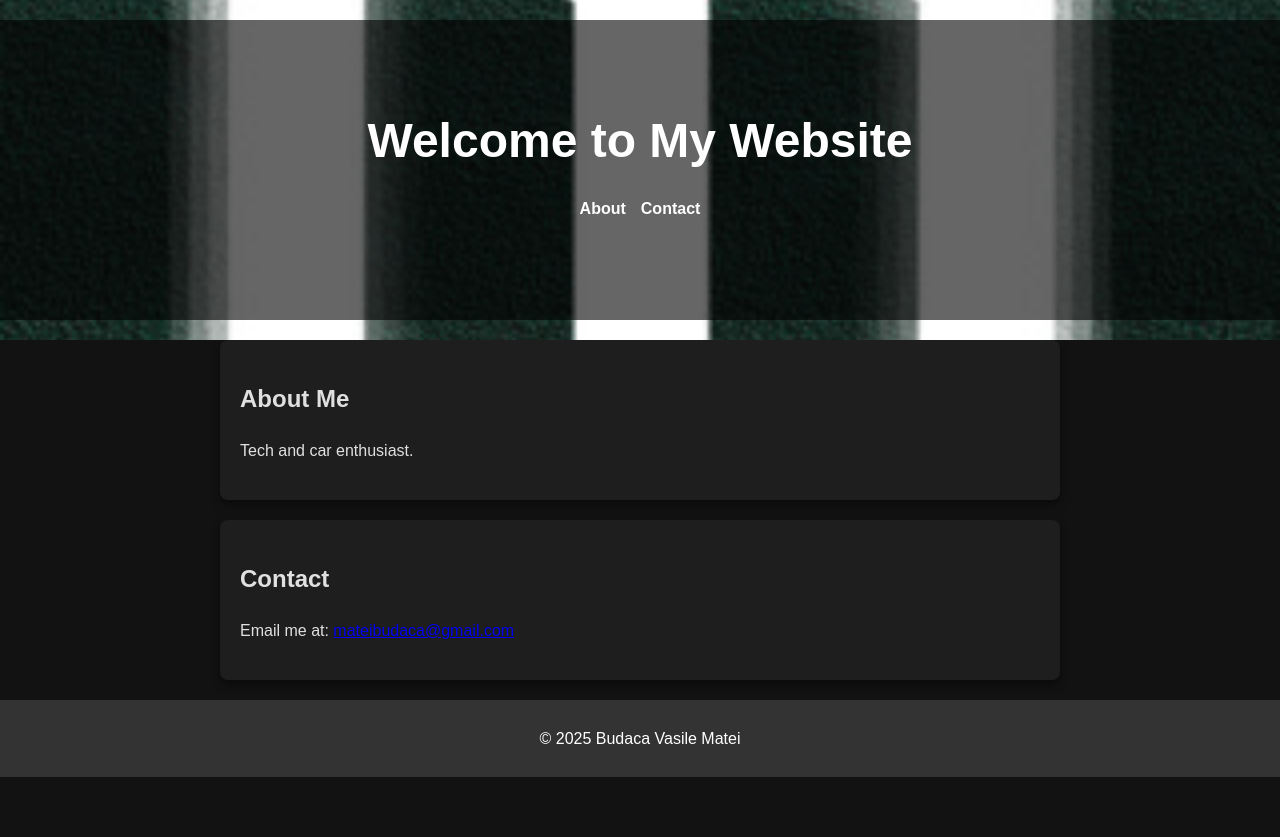
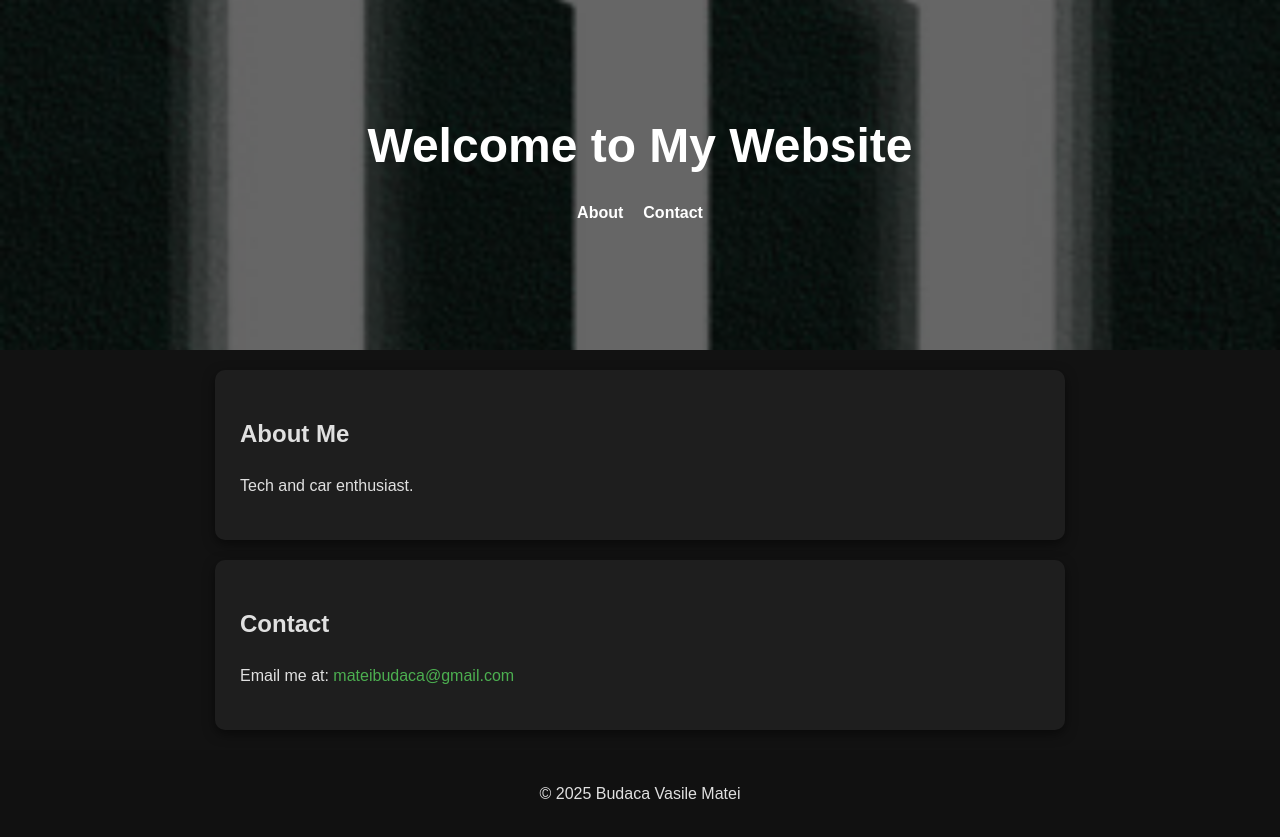
Before and after one commit to verdrinken/verdrinken.github.io, a plain HTML site: page index.html in a window 1280 px wide. Before the commit the page ends 800 px from the top, so only its background shows below. Drawn offline with Linux system fonts and the light colour scheme.

Commit message:
Update style.css

```diff
--- a/style.css
+++ b/style.css
@@ -1,4 +1,4 @@
-/* style.css */
+/* === General Body === */
 body {
   font-family: Arial, sans-serif;
   line-height: 1.6;
@@ -8,58 +8,18 @@ body {
   color: #e0e0e0; /* Light text */
 }
 
-
-header {
-  background-color: #4CAF50;
-  color: white;
-  padding: 20px 0;
-  text-align: center;
-}
-
-nav ul {
-  list-style: none;
-  padding: 0;
-  display: flex;
-  justify-content: center;
-  gap: 15px;
-}
-
-nav a {
-  color: white;
-  text-decoration: none;
-  font-weight: bold;
-}
-
-section {
-  padding: 20px;
-  max-width: 800px;
-  margin: auto;
-  background-color: #1e1e1e; /* Dark background */
-  margin-bottom: 20px;
-  border-radius: 8px;
-  color: #e0e0e0; /* Light text inside sections */
-  box-shadow: 0 4px 10px rgba(0, 0, 0, 0.5); /* Optional subtle shadow */
-}
-
-
-footer {
-  text-align: center;
-  padding: 10px;
-  background-color: #333;
-  color: white;
-}
-
-.hero {
-  background-image: url('images/BUG mafia.jpg'); /* Your image */
+/* === Hero Header === */
+header.hero {
+  background-image: url('images/BUG mafia.jpg'); /* Your image path */
   background-size: cover;
   background-position: center;
-  height: 300px; /* Adjust as needed */
+  height: 350px; /* Slightly taller */
   position: relative;
   color: white;
 }
 
-.hero .overlay {
-  background-color: rgba(0, 0, 0, 0.6); /* Black overlay with 60% opacity */
+header.hero .overlay {
+  background-color: rgba(0, 0, 0, 0.6); /* Dark overlay */
   height: 100%;
   display: flex;
   flex-direction: column;
@@ -69,21 +29,56 @@ footer {
   padding: 0 20px;
 }
 
-.hero h1 {
+header.hero h1 {
   font-size: 3rem;
   margin: 0;
 }
 
-.hero nav ul {
+header.hero nav ul {
   list-style: none;
   padding: 0;
   display: flex;
   justify-content: center;
-  gap: 15px;
+  gap: 20px;
+  margin-top: 15px;
 }
 
-.hero nav a {
-  color: white;
+header.hero nav a {
+  color: #ffffff;
   text-decoration: none;
   font-weight: bold;
+  transition: color 0.3s;
 }
+
+header.hero nav a:hover {
+  color: #4CAF50; /* Accent color on hover */
+}
+
+/* === Sections (About & Contact) === */
+section {
+  padding: 25px;
+  max-width: 800px;
+  margin: 20px auto;
+  background-color: #1e1e1e; /* Dark section background */
+  border-radius: 10px;
+  color: #e0e0e0;
+  box-shadow: 0 4px 12px rgba(0, 0, 0, 0.5);
+}
+
+/* === Footer === */
+footer {
+  text-align: center;
+  padding: 15px;
+  background-color: #111; /* Dark footer */
+  color: #e0e0e0;
+}
+
+/* === Links inside sections === */
+section a {
+  color: #4CAF50; /* Accent color */
+  text-decoration: none;
+}
+
+section a:hover {
+  text-decoration: underline;
+}
```
